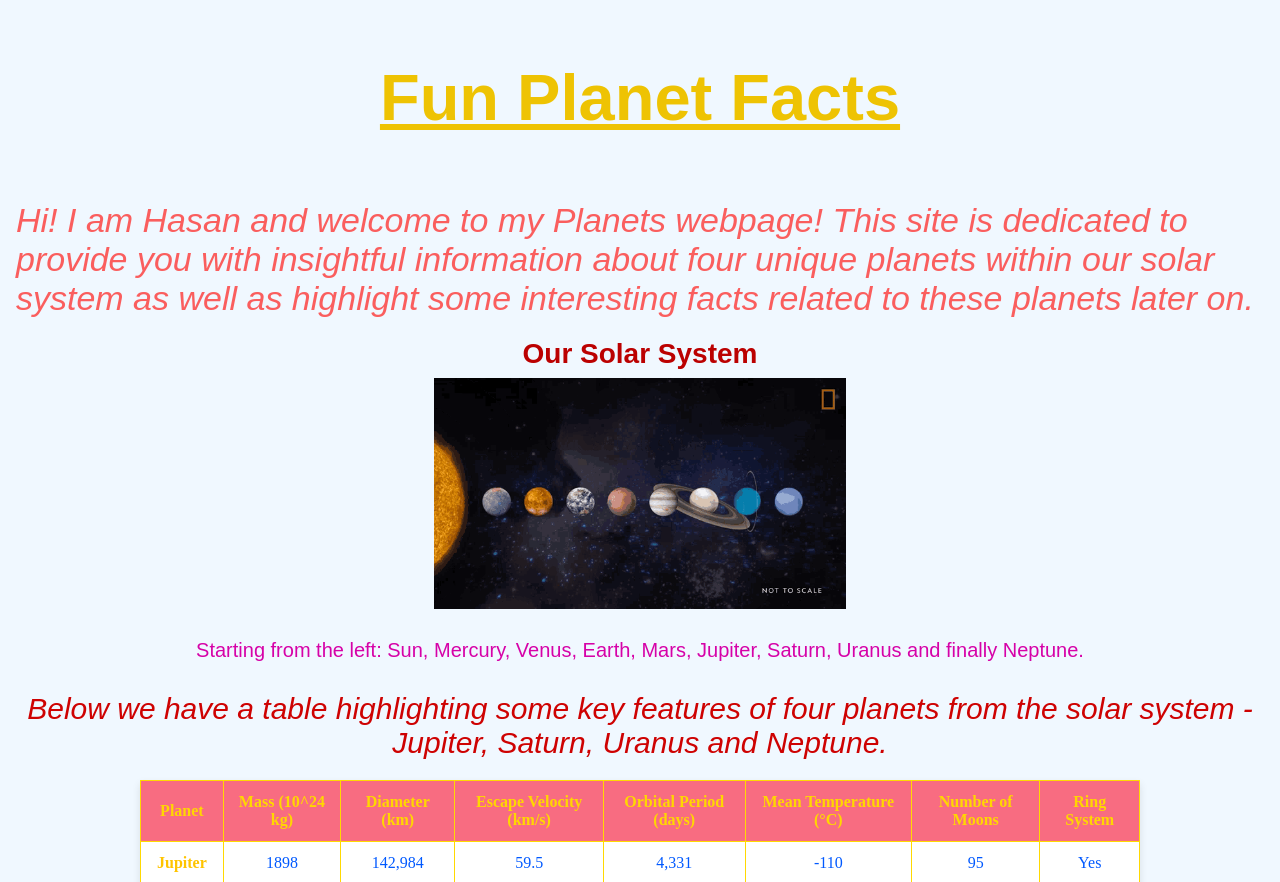
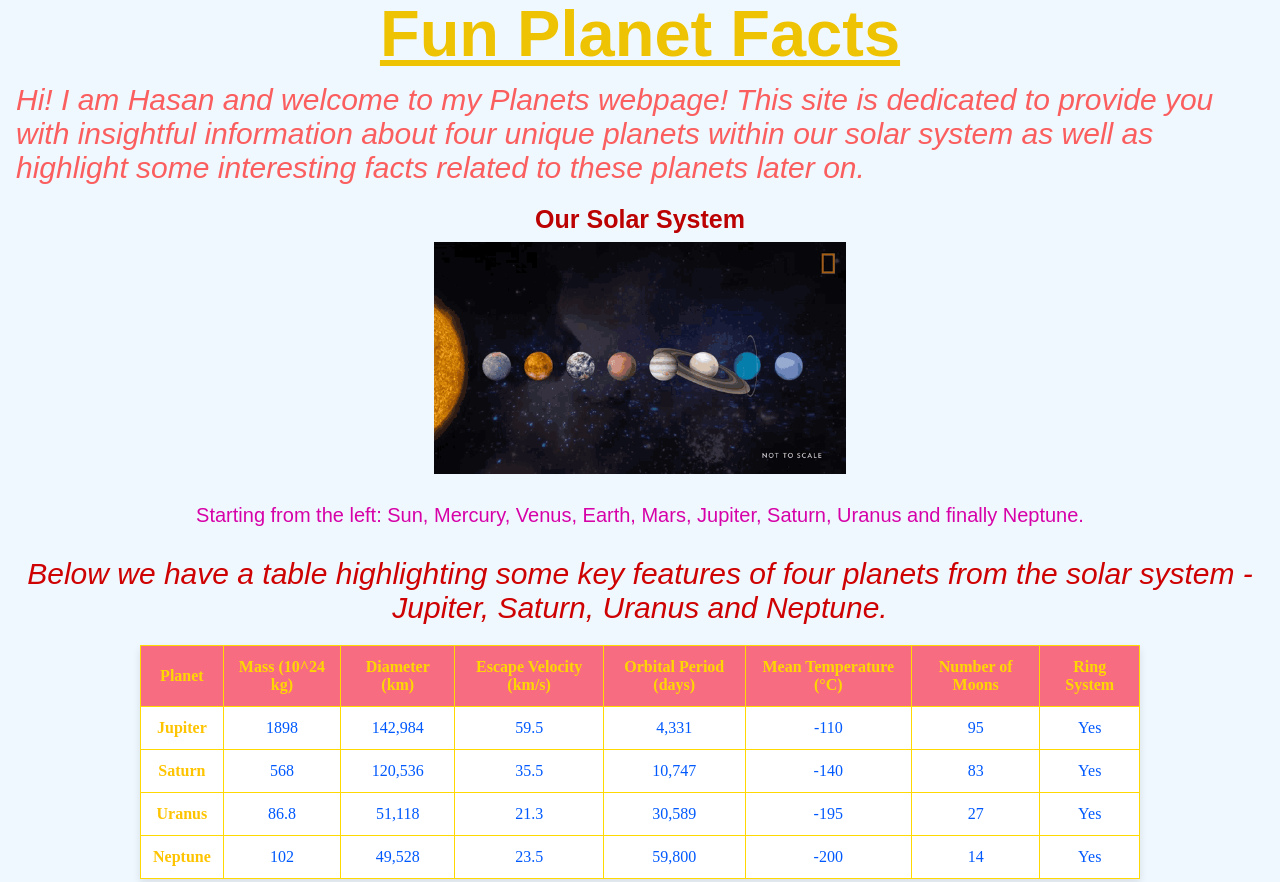
Before and after one commit to Hasan-2077/Lab7---HTML-Table, a plain HTML site: page index.html in a window 1280 px wide. Shown: the top 882 px of the page. Drawn offline with Linux system fonts and the light colour scheme.

Commit message:
Update style.css
fixing format

```diff
--- a/css/style.css
+++ b/css/style.css
@@ -11,21 +11,23 @@ h1 {
   color: #eec303;
   text-decoration: underline;
   margin-bottom: 12px;
+  margin-top: -20px;
 }
 
 .Introduction {
   text-align: left;
   font-family: 'BernhardFashion BT', sans-serif;
-  font-size: 34px;
+  font-size: 30px;
   color: #fa5e5e;
   font-style: italic;
   margin-bottom: 20px;
+  margin-top: -20px;
 }
 
 .gif-title {
   text-align: center;
   font-family: 'Arial', sans-serif;
-  font-size: 28px;
+  font-size: 25px;
   color: rgb(187, 1, 1);
   margin-top: 18px;
   margin-bottom: 8px;
@@ -111,6 +113,7 @@ header {
   text-align: center;
   font-family: 'BernhardFashion BT', sans-serif;
   font-size: 20px;
+  color: #ff5151;
 
 }
 
```
